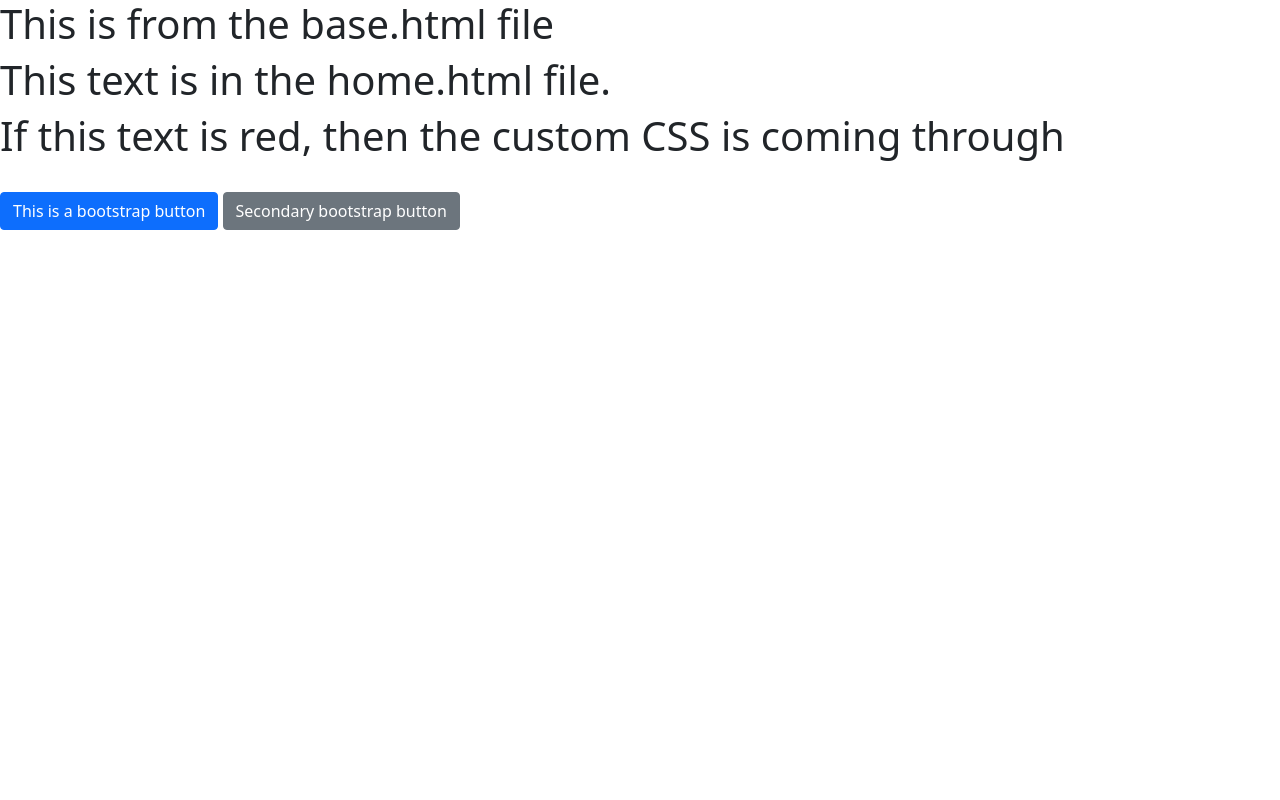
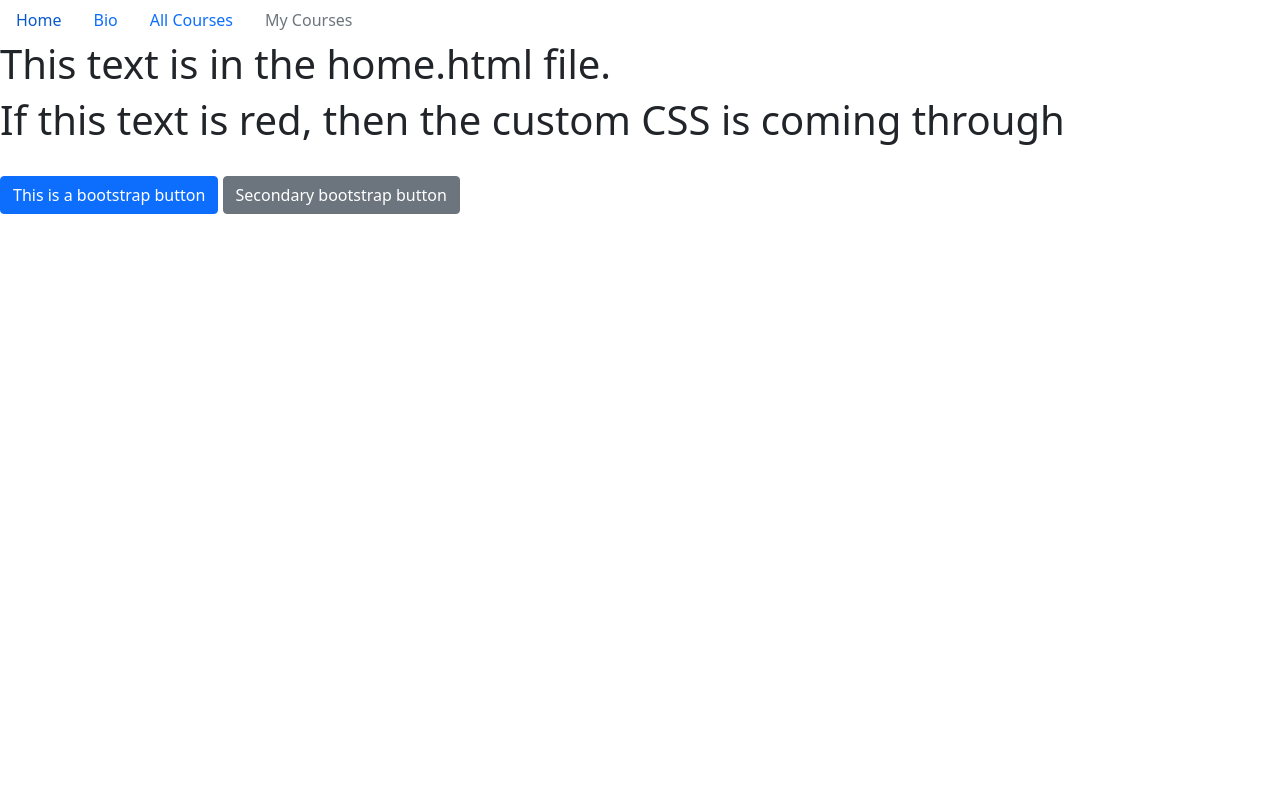
Before and after one commit to drewjtaylor/Redeemed_Motherhood_site, a Django app: page / in a window 1280 px wide. Run offline with Django 3.2, Linux system fonts and the light colour scheme; some libraries are stand-ins or nearby versions.

Commit message:
Started footer and header work

```diff
--- /dev/null
+++ b/rm_django_app/static/css/footer.css
@@ -0,0 +1,15 @@
+html {
+    position: relative;
+    min-height: 100%;
+  }
+  body {
+    margin-bottom: 60px; /* Margin bottom by footer height */
+  }
+  .footer {
+    position: absolute;
+    bottom: 0;
+    width: 100%;
+    height: 60px; /* Set the fixed height of the footer here */
+    line-height: 60px; /* Vertically center the text there */
+    background-color: #f5f5f5;
+  }
--- a/rm_django_app/templates/base.html
+++ b/rm_django_app/templates/base.html
@@ -1,4 +1,5 @@
 {% load static %}
+
 
 <!DOCTYPE html>
 <html lang="en">
@@ -8,10 +9,13 @@
     <meta name="viewport" content="width=device-width, initial-scale=1.0">
     <link rel="stylesheet" href= "{% static 'css/bootstrap.css' %}">
     <link rel="stylesheet" href= "{% static 'css/custom.css' %}">
+    <link rel="stylesheet" href= "{% static 'css/footer.css' %}">
     <title>Redeemed Motherhood</title>
+
+    {% include 'header.html' %}
+
 </head>
 <body>
-    <h1>This is from the base.html file</h1>
 
     {% block content %}
 
--- /dev/null
+++ b/rm_django_app/templates/header.html
@@ -0,0 +1,23 @@
+{% load static %}
+
+
+<ul class="nav">
+    <li class="nav-item">
+        <a class="nav-link" href="#">Home</a>
+    </li>
+    <li class="nav-item">
+      <a class="nav-link" href="#">Bio</a>
+    </li>
+    <li class="nav-item">
+      <a class="nav-link" href="#">All Courses</a>
+    </li>
+    <li class="nav-item">
+      <a class="nav-link disabled">My Courses</a>
+    </li>
+  </ul>
+
+{% block content %}
+
+
+
+{% endblock %}
```
Also changed, not shown: rm_django_app/templates/footer.html (added, +13 -0 lines).
